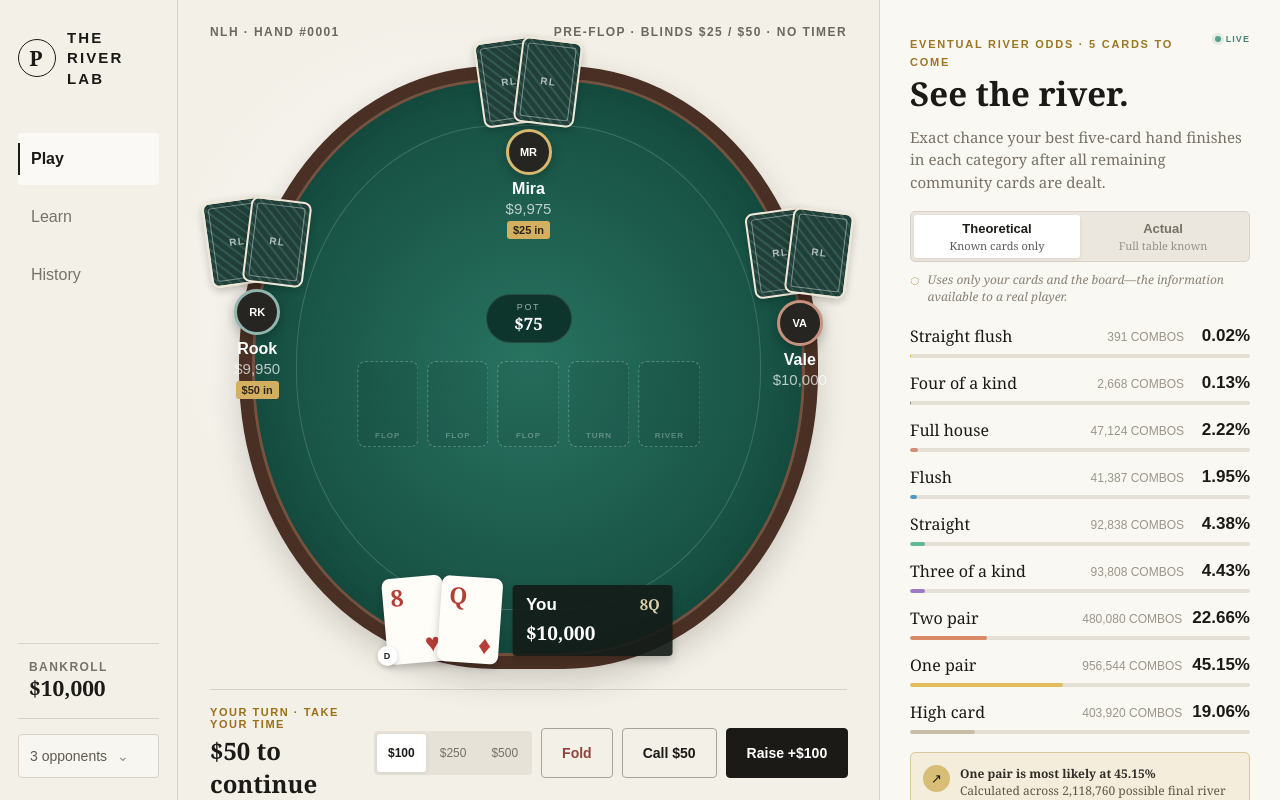
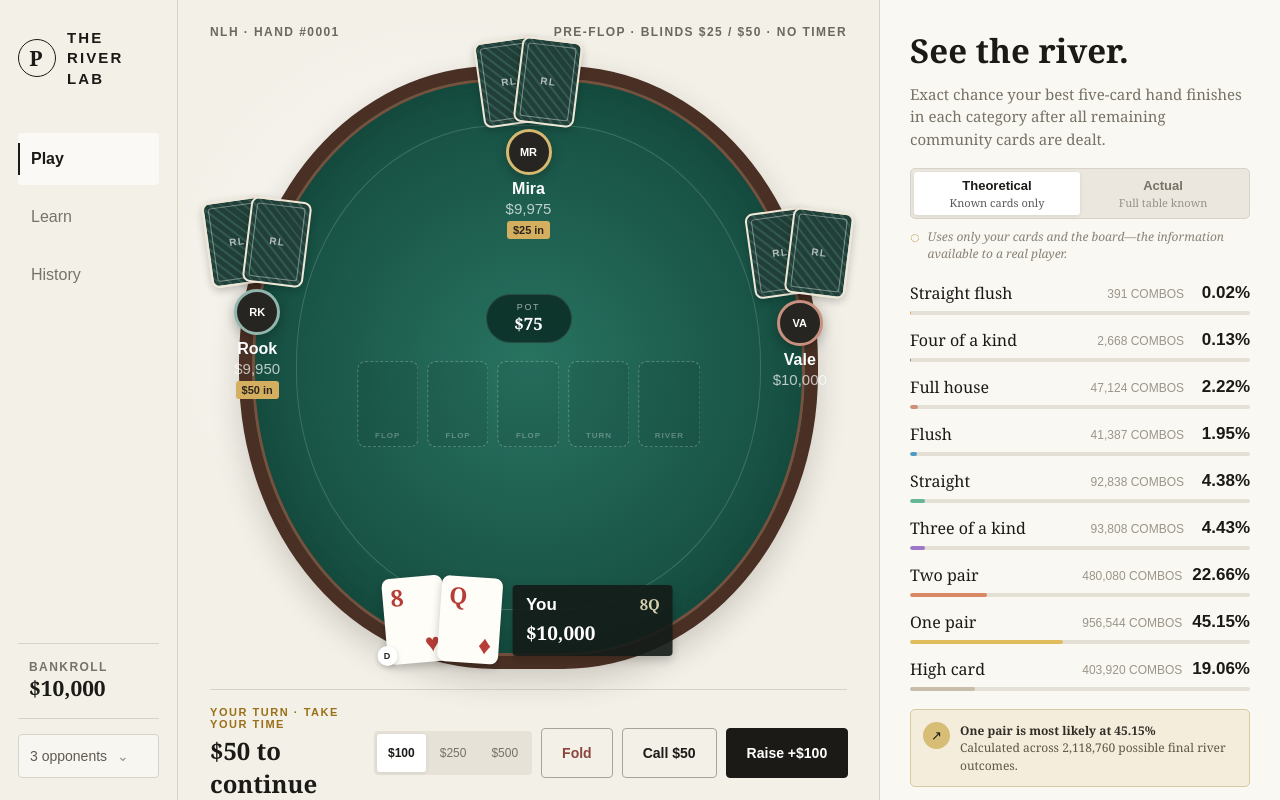
Before and after one commit to eric19960304/poker-math, a React (Vite) app: page / in a window 1280 px wide. Built offline with nearby package versions, Linux system fonts and the light colour scheme.

Commit message:
Simplify probability panel header

```diff
--- a/app/globals.css
+++ b/app/globals.css
@@ -111,10 +111,9 @@ nav button.nav-active::after { content: ""; position: absolute; left: 0; top: 10
 
 .math-panel { height: 100%; min-height: 0; overflow-y: auto; padding: 34px 30px 26px; background: var(--panel); }
 .panel-heading { display: flex; align-items: start; justify-content: space-between; }
+.panel-heading h1 { margin-top: 0; }
 .eyebrow { color: #9b7623; font-size: 11px; font-weight: 900; letter-spacing: .16em; }
 h1 { margin: 7px 0 0; font: 700 clamp(33px, 2.5vw, 40px)/1.03 Georgia, serif; }
-.live-dot { display: flex; align-items: center; gap: 5px; color: #478675; font-size: 9px; font-weight: 800; letter-spacing: .12em; }
-.live-dot span { width: 6px; height: 6px; border-radius: 50%; background: #58a18d; box-shadow: 0 0 0 3px rgba(88,161,141,.14); }
 .lede { margin: 15px 0 18px; color: #777166; font: 15px/1.5 Georgia, serif; }
 .mode-switch { display: grid; grid-template-columns: 1fr 1fr; padding: 3px; border: 1px solid var(--line); border-radius: 5px; background: #ebe7de; }
 .mode-switch button { min-height: 43px; border: 0; border-radius: 3px; background: transparent; color: #777166; cursor: pointer; }
--- a/app/page.tsx
+++ b/app/page.tsx
@@ -145,7 +145,6 @@ export default function Home() {
   const callAmount = Math.max(0, game.currentBet - hero.roundBet);
   const bestChance = odds.rows.reduce((best, row) => row.probability > best.probability ? row : best, odds.rows[0]);
   const outcomeUnit = odds.cardsToCome === 0 ? "result" : odds.cardsToCome === 1 ? "out" : "combos";
-  const cardsRemainingLabel = odds.cardsToCome === 0 ? "BOARD COMPLETE" : `${odds.cardsToCome} CARD${odds.cardsToCome === 1 ? "" : "S"} TO COME`;
   const winRate = stats.hands ? ((stats.wins / stats.hands) * 100).toFixed(0) : "—";
 
   return (
@@ -206,7 +205,7 @@ export default function Home() {
           </div>
 
           <aside className="math-panel">
-            <div className="panel-heading"><div><span className="eyebrow">EVENTUAL RIVER ODDS · {cardsRemainingLabel}</span><h1>{odds.cardsToCome === 0 ? "Final hand." : "See the river."}</h1></div><div className="live-dot"><span/>LIVE</div></div>
+            <div className="panel-heading"><h1>{odds.cardsToCome === 0 ? "Final hand." : "See the river."}</h1></div>
             <p className="lede">Exact chance your best five-card hand finishes in each category after all remaining community cards are dealt.</p>
             <div className="mode-switch" role="group" aria-label="Probability information set">
               <button className={mode === "theoretical" ? "selected" : ""} onClick={() => setMode("theoretical")}><strong>Theoretical</strong><span>Known cards only</span></button>
```
Also changed, not shown: 4 other files (tests, documents, lock files or other folders).
